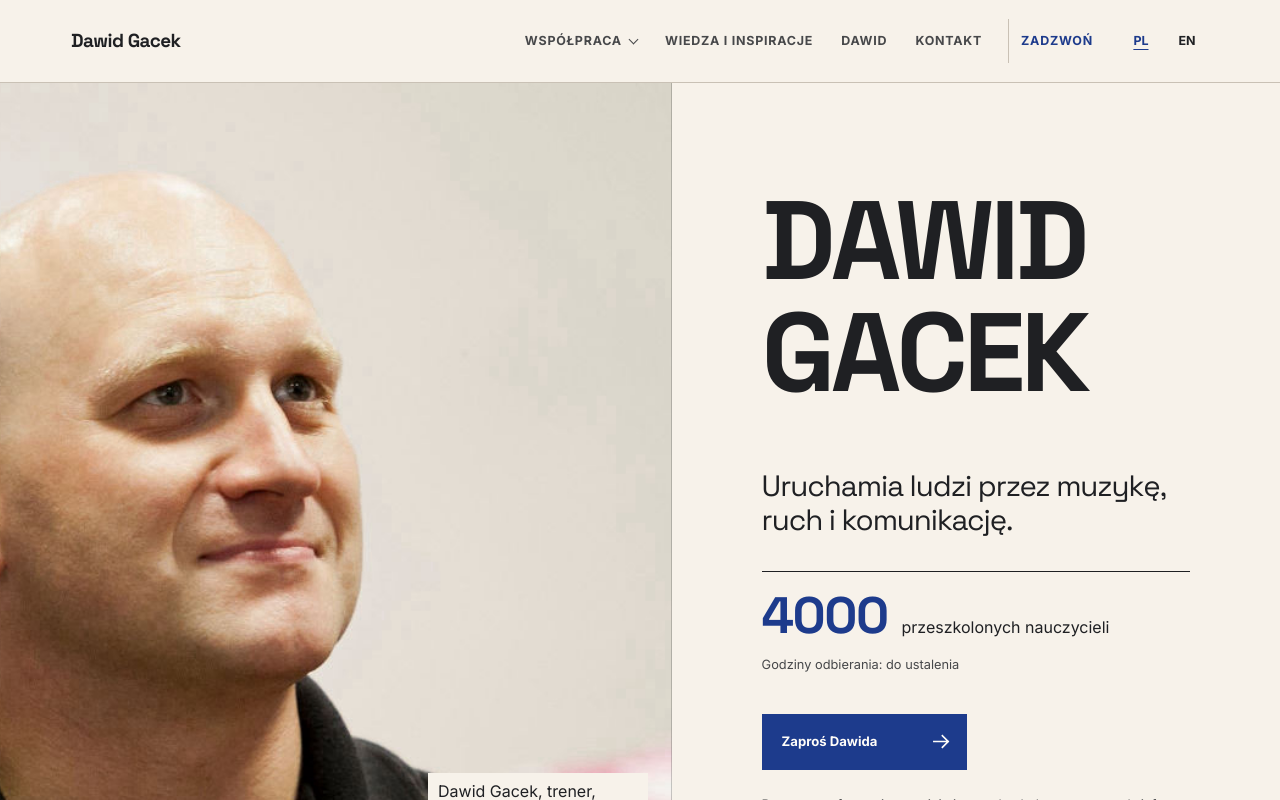
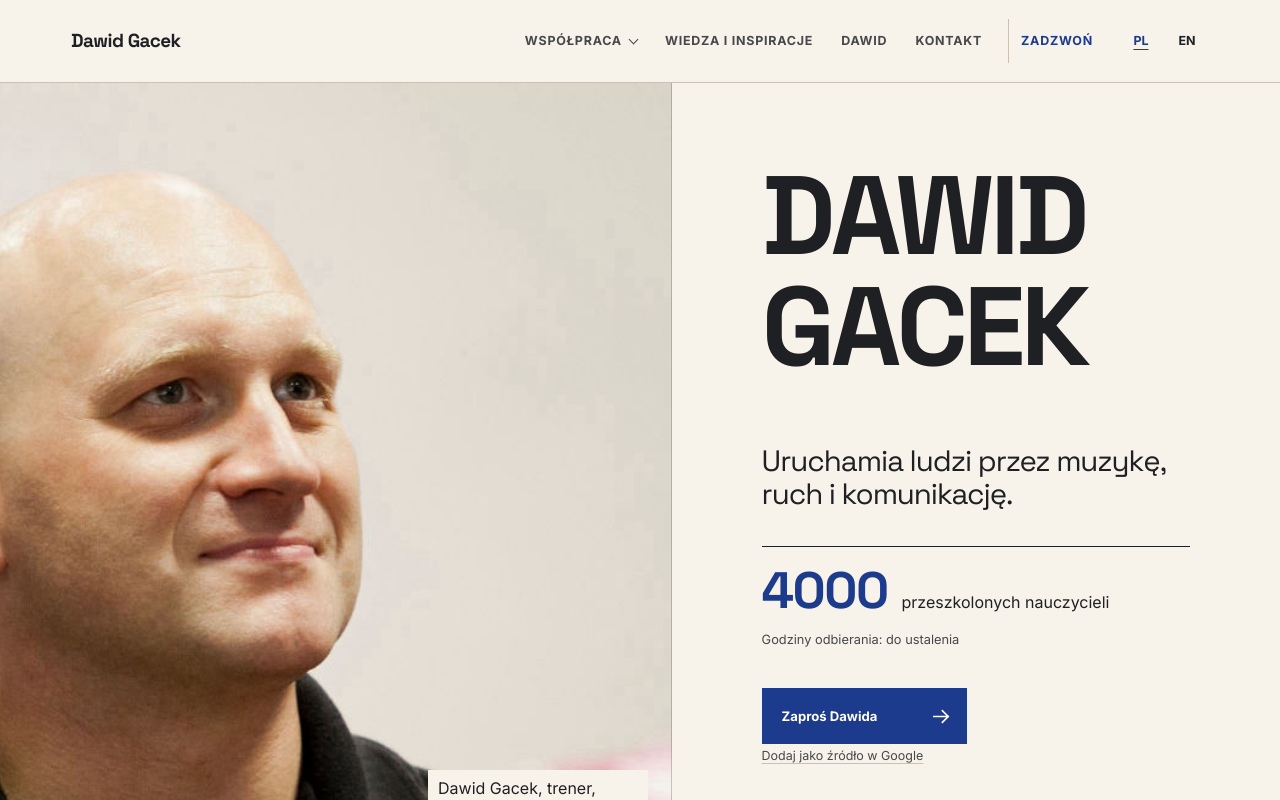
Before and after one commit to RafalWojciechRolsky/david-gacek-portfolio, a Next.js app: page / in a window 1280 px wide. Shown: the top 800 px of the page. Built offline with nearby package versions, Linux system fonts and the light colour scheme; no server answers.

Commit message:
feat: add google preferred sources deeplink cta in hero and mobile menu, restructure content cards with card-top and card-footer, and update subpage hero copy

```diff
--- a/src/app/globals.css
+++ b/src/app/globals.css
@@ -580,7 +580,7 @@ img {
   display: flex;
   flex-direction: column;
   justify-content: center;
-  padding: clamp(44px, 8vw, 112px) clamp(28px, 7vw, 104px);
+  padding: clamp(36px, 6vw, 88px) clamp(28px, 7vw, 104px);
 }
 
 .hero h1 {
@@ -680,6 +680,29 @@ img {
   margin: 24px 0 0;
   color: var(--surface-ink-soft);
   font-size: 0.82rem;
+}
+
+/* Preferred Sources: drugi CTA w hero, dyskretny tekstowy link pod primary.
+   Na ciemnych hero czytelny przez dziedziczenie color z sekcji. */
+.hero-preferred-source {
+  display: block;
+  width: fit-content;
+  min-height: 44px;
+  margin-top: 4px;
+  color: var(--surface-ink-soft);
+  font-size: 0.78rem;
+  font-weight: 400;
+  line-height: 1.3;
+  text-decoration: underline;
+  text-underline-offset: 3px;
+  text-decoration-color: var(--border-subtle);
+  transition: color var(--ease), text-decoration-color var(--ease);
+}
+
+.hero-preferred-source:hover,
+.hero-preferred-source:focus-visible {
+  color: var(--signal-cobalt);
+  text-decoration-color: var(--signal-cobalt);
 }
 
 /* Proof passage */
@@ -1076,6 +1099,7 @@ img {
 .context-grid {
   display: grid;
   grid-template-columns: repeat(2, 1fr);
+  grid-auto-rows: auto auto 1fr auto;
   margin-top: 58px;
   border-top: 1px solid var(--surface-ink);
   border-left: 1px solid var(--surface-ink);
@@ -1083,14 +1107,26 @@ img {
 
 .context-card {
   position: relative;
-  display: flex;
+  display: grid;
+  grid-row: span 4;
+  grid-template-rows: subgrid;
   min-height: 285px;
-  flex-direction: column;
   padding: clamp(24px, 3.3vw, 48px);
   border-right: 1px solid var(--surface-ink);
   border-bottom: 1px solid var(--surface-ink);
   text-decoration: none;
   transition: background var(--ease), color var(--ease);
+}
+
+.context-card .card-top {
+  display: flex;
+  align-items: center;
+}
+
+.context-card .card-footer {
+  display: flex;
+  align-items: flex-end;
+  padding-top: 30px;
 }
 
 .context-card:hover,
@@ -1134,7 +1170,6 @@ img {
   letter-spacing: -0.03em;
   line-height: 1.05;
   overflow-wrap: break-word;
-  min-height: calc(3 * 1.05em);
 }
 
 .context-card p {
@@ -1154,7 +1189,6 @@ img {
   align-items: center;
   gap: 10px;
   margin-top: auto;
-  padding-top: 30px;
   color: var(--signal-cobalt);
   font-size: 0.78rem;
   font-weight: 700;
@@ -1365,6 +1399,7 @@ img {
 .content-grid {
   display: grid;
   grid-template-columns: repeat(3, minmax(0, 1fr));
+  grid-auto-rows: auto auto 1fr auto;
   margin-top: 58px;
   border-top: 1px solid var(--surface-ink);
 }
@@ -1382,31 +1417,64 @@ img {
 }
 
 .content-card {
-  display: flex;
+  display: grid;
+  grid-row: span 4;
+  grid-template-rows: subgrid;
   min-width: 0;
   min-height: 270px;
-  flex-direction: column;
   padding: 24px clamp(20px, 2.8vw, 42px) 30px;
   border-right: 1px solid var(--border-subtle);
   border-bottom: 1px solid var(--border-subtle);
 }
 
+.content-card .card-top {
+  display: flex;
+  align-items: center;
+  justify-content: space-between;
+  gap: 12px;
+}
+
+.content-card .card-top.card-top--empty {
+  display: none;
+}
+
 .content-card--link {
   color: inherit;
   text-decoration: none;
 }
 
-.content-card--link .card-meta {
+.content-card .card-footer {
+  display: flex;
+  flex-direction: column;
+  justify-content: flex-end;
+  padding-top: 24px;
+}
+
+.content-card .card-footer.card-footer--empty {
+  display: none;
+  padding-top: 0;
+}
+
+.content-card .card-footer .card-meta {
+  margin-top: 0;
+  padding-top: 0;
+}
+
+.content-card .card-footer .card-status {
+  margin-top: 10px;
+}
+
+.content-card .card-footer .action-link {
   margin-top: auto;
-  padding-top: 24px;
-}
-
-.content-card--link .card-action {
+  padding-top: 0;
+}
+
+.content-card .card-footer .card-action {
   display: inline-flex;
   align-items: center;
   gap: 8px;
   margin-top: auto;
-  padding-top: 24px;
+  padding-top: 0;
   color: var(--signal-cobalt);
   font-size: 0.82rem;
   font-weight: 700;
@@ -1468,11 +1536,6 @@ img {
   }
 }
 
-.content-card {
-  display: flex;
-  flex-direction: column;
-}
-
 .content-card .card-number {
   color: var(--signal-cobalt);
   font-family: var(--display);
@@ -1481,13 +1544,17 @@ img {
 }
 
 .content-card h3 {
-  margin: 28px 0 0;
+  margin: 24px 0 0;
   font-family: var(--display);
   font-size: clamp(1.45rem, 2.2vw, 2.25rem);
   letter-spacing: -0.03em;
   line-height: 1.12;
   overflow-wrap: break-word;
-  min-height: calc(2 * 1.12em);
+}
+
+.content-card .card-top.card-top--empty ~ h3,
+.content-card .card-top.card-top--empty + h3 {
+  margin-top: 0;
 }
 
 .article-grid .content-card h3 {
@@ -1503,26 +1570,6 @@ img {
   line-height: 1.45;
 }
 
-.content-card .card-meta {
-  margin-top: auto;
-  padding-top: 24px;
-}
-
-.content-card .card-status {
-  margin-top: 10px;
-}
-
-.content-card .action-link:last-child {
-  margin-top: auto;
-  padding-top: 24px;
-}
-
-.content-card .card-meta ~ .card-action,
-.content-card .card-meta ~ .action-link:last-child {
-  margin-top: 14px;
-  padding-top: 0;
-}
-
 .section-action-wrap {
   margin-top: 36px;
 }
@@ -1534,6 +1581,7 @@ img {
 .article-grid {
   display: grid;
   grid-template-columns: 1.2fr 1fr 1fr;
+  grid-auto-rows: auto auto 1fr auto;
   margin-top: 58px;
   border-top: 1px solid var(--surface-ink);
 }
@@ -1556,7 +1604,8 @@ img {
   min-height: 210px;
   flex-direction: column;
   justify-content: space-between;
-  padding: 24px 0 30px;
+  padding: 24px clamp(20px, 2.8vw, 42px) 30px;
+  border-right: 1px solid var(--border-subtle);
   border-bottom: 1px solid var(--border-subtle);
 }
 
@@ -1606,7 +1655,7 @@ img {
 
 /* Generic page hero */
 .page-hero {
-  padding-block: clamp(70px, 10vw, 144px);
+  padding-block: clamp(48px, 6vw, 84px);
   border-bottom: 1px solid var(--border-subtle);
 }
 
@@ -1665,22 +1714,71 @@ img {
   color: var(--signal-ochre-bright);
 }
 
+/* Ciemne hero: drugi CTA czytelny na ciemnym tle, hover w ochre-bright */
+.page-hero--teacher .hero-preferred-source,
+.page-hero--insights .hero-preferred-source,
+.page-hero--contact .hero-preferred-source {
+  color: var(--on-cobalt-muted);
+}
+
+.page-hero--teacher .hero-preferred-source:hover,
+.page-hero--teacher .hero-preferred-source:focus-visible,
+.page-hero--insights .hero-preferred-source:hover,
+.page-hero--insights .hero-preferred-source:focus-visible,
+.page-hero--contact .hero-preferred-source:hover,
+.page-hero--contact .hero-preferred-source:focus-visible {
+  color: var(--signal-ochre-bright);
+}
+
 /* Najważniejszy rezultat szkolenia dostaje rangę przez mocniejszą regułę siatki, bez dokładania nowej rodziny koloru. */
 .page-section--teacher:is(#wyniesiesz, #takeaways) .content-grid {
   border-top-color: var(--signal-cobalt);
 }
 
+/* Cobalt hero: primary CTA jako biały box z tekstem cobalt-dark, hover w ochre-bright.
+   Stały kobalt zlewałby się z tłem hero. Wzór spójny z contact hero. */
+.page-hero--teacher .action-link--primary,
 .page-hero--contact .action-link--primary {
   background: var(--surface-white);
   color: var(--signal-cobalt-dark);
   border: 1px solid var(--surface-white);
 }
 
+.page-hero--teacher .action-link--primary:hover,
+.page-hero--teacher .action-link--primary:focus-visible,
 .page-hero--contact .action-link--primary:hover,
 .page-hero--contact .action-link--primary:focus-visible {
   background: var(--signal-ochre-bright);
   color: var(--surface-ink);
   border-color: var(--signal-ochre-bright);
+  transform: translateY(-2px);
+}
+
+/* Ochre i green hero: CTA w rodzinie sygnału strony, nie w obcym kobalcie.
+   Hover przechodzi w ink - design system przewiduje ink bg + ivory text dla primary CTA. */
+.page-hero--children .action-link--primary {
+  background: var(--signal-ochre-ink);
+  color: var(--surface-white);
+  border: 1px solid var(--signal-ochre-ink);
+}
+
+.page-hero--children .action-link--primary:hover,
+.page-hero--children .action-link--primary:focus-visible {
+  background: var(--surface-ink);
+  border-color: var(--surface-ink);
+  transform: translateY(-2px);
+}
+
+.page-hero--disc .action-link--primary {
+  background: var(--signal-green-ink);
+  color: var(--surface-white);
+  border: 1px solid var(--signal-green-ink);
+}
+
+.page-hero--disc .action-link--primary:hover,
+.page-hero--disc .action-link--primary:focus-visible {
+  background: var(--surface-ink);
+  border-color: var(--surface-ink);
   transform: translateY(-2px);
 }
 
@@ -2664,7 +2762,7 @@ img {
   }
 
   .hero-copy {
-    padding: 30px var(--gutter) 48px;
+    padding: 20px var(--gutter) 32px;
   }
 
   .hero h1 {
@@ -2698,7 +2796,11 @@ img {
   }
 
   .hero-note {
-    margin-top: 16px;
+    margin-top: 10px;
+  }
+
+  .hero-preferred-source {
+    margin-top: 2px;
   }
 
   .section-heading {
@@ -2826,6 +2928,12 @@ img {
     border-right: 0;
   }
 
+  .resource-item {
+    min-height: 0;
+    padding: 26px 0;
+    border-right: 0;
+  }
+
   .content-card h3 {
     margin-top: 17px;
     min-height: 0;
@@ -2859,7 +2967,7 @@ img {
   }
 
   .page-hero {
-    padding-block: 68px 76px;
+    padding-block: 44px 52px;
   }
 
   .page-hero-copy h1 {
--- a/src/components/pages/GenericPage.tsx
+++ b/src/components/pages/GenericPage.tsx
@@ -66,6 +66,7 @@ export function GenericPage({ page, pageKey, locale }: GenericPageProps) {
         visual={visual}
         proof={page.proof}
         ctaLabel={page.cta?.label ?? page.title}
+        locale={locale}
       />
       <PageSections sections={sectionsBeforeVideo} locale={locale} visual={visual} />
       {hasVideo ? (
--- a/src/components/pages/Homepage.tsx
+++ b/src/components/pages/Homepage.tsx
@@ -10,7 +10,7 @@ import { DisclosureFaq } from "@/components/ui/DisclosureFaq";
 import { EvidenceBlock } from "@/components/ui/EvidenceBlock";
 import { MediaFacade } from "@/components/ui/MediaFacade";
 import { pathWithAnchor } from "@/lib/routes";
-import { siteConfig } from "@/lib/site-config";
+import { preferredSourceUrl, siteConfig } from "@/lib/site-config";
 import type { HomepageData } from "@/lib/types";
 import { getMessages } from "@/messages/ui";
 
@@ -61,6 +61,15 @@ export function Homepage({ page }: HomepageProps) {
               {page.cta.label}
             </ActionLink>
           ) : null}
+          <a
+            className="hero-preferred-source"
+            href={preferredSourceUrl()}
+            target="_blank"
+            rel="noopener noreferrer"
+            data-object-id="homepage-hero-preferred-source"
+          >
+            {messages.homepage.preferredSourceCta}
+          </a>
           <p className="hero-note">{messages.homepage.heroNote}</p>
         </div>
       </section>
@@ -154,15 +163,19 @@ export function Homepage({ page }: HomepageProps) {
                 eventName="select_invitation_context"
                 parameters={{ context: context.id, location: "homepage" }}
               >
+                <div className="card-top">
                   <span className="card-number">
                     {String(index + 1).padStart(2, "0")} / {context.label}
                   </span>
+                </div>
                 <h3>{context.title}</h3>
                 <p>{context.body}</p>
+                <div className="card-footer">
                   <span className="card-action">
                     {context.actionLabel}
                     <Arrow />
                   </span>
+                </div>
               </TrackedLink>
             ))}
           </div>
--- a/src/components/sections/PageHero.tsx
+++ b/src/components/sections/PageHero.tsx
@@ -1,7 +1,8 @@
 import Image from "next/image";
 
-import { siteConfig } from "@/lib/site-config";
-import type { PageData, PageVisual } from "@/lib/types";
+import { preferredSourceUrl, siteConfig } from "@/lib/site-config";
+import type { Locale, PageData, PageVisual } from "@/lib/types";
+import { getMessages } from "@/messages/ui";
 
 import { ActionLink } from "@/components/ui/ActionLink";
 
@@ -14,14 +15,17 @@ interface PageHeroProps {
   proof?: string;
   /** Etykieta CTA. */
   ctaLabel: string;
+  /** Lokalizacja treści. */
+  locale: Locale;
 }
 
 /**
  * Renderuje hero podstrony z jednym H1, rolą, dowodem i akcją.
  */
-export function PageHero({ page, visual, proof, ctaLabel }: PageHeroProps) {
+export function PageHero({ page, visual, proof, ctaLabel, locale }: PageHeroProps) {
   const heroImage = visual.heroImage ?? page.heroImage;
   const heroClassName = `page-hero page-hero--${visual.variant} page-hero--${visual.signal}`;
+  const messages = getMessages(locale);
 
   return (
     <section className={heroClassName} aria-labelledby="page-hero-heading">
@@ -40,6 +44,15 @@ export function PageHero({ page, visual, proof, ctaLabel }: PageHeroProps) {
               {ctaLabel}
             </ActionLink>
           ) : null}
+          <a
+            className="hero-preferred-source"
+            href={preferredSourceUrl()}
+            target="_blank"
+            rel="noopener noreferrer"
+            data-object-id="page-hero-preferred-source"
+          >
+            {messages.page.preferredSourceCta}
+          </a>
         </div>
         {heroImage ? (
           <div className="page-hero-media">
--- a/src/lib/site-config.ts
+++ b/src/lib/site-config.ts
@@ -6,6 +6,17 @@ import type { SiteConfig } from "@/lib/types";
  */
 function envOrFallback(value: string | undefined, fallback: string): string {
   return value || fallback;
+}
+
+/**
+ * Buduje deeplink Google Preferred Sources z publicznego adresu serwisu.
+ * Gdy siteUrl jest pusty (etap developmentu), prowadzi do ogólnej strony preferencji.
+ */
+export function preferredSourceUrl(): string {
+  const url = siteConfig.siteUrl;
+  if (!url) return "https://www.google.com/preferences/source";
+  const domain = url.replace(/^https?:\/\//, "").replace(/\/.*$/, "");
+  return `https://www.google.com/preferences/source?q=${domain}`;
 }
 
 /**
--- a/src/messages/ui.json
+++ b/src/messages/ui.json
@@ -35,7 +35,8 @@
       "close": "Zamknij",
       "mobileWorkWith": "Współpraca",
       "call": "Zadzwoń do Dawida",
-      "whatsapp": "Napisz na WhatsApp"
+      "whatsapp": "Napisz na WhatsApp",
+      "preferredSource": "Dodaj jako źródło w Google"
     },
     "footer": {
       "brandLine": "Zapraszasz Dawida, nie kupujesz pakietu.",
@@ -63,6 +64,7 @@
     },
     "homepage": {
       "heroNote": "Rozmowa o formacie, terminie i warunkach, bez gotowego briefu.",
+      "preferredSourceCta": "Dodaj jako źródło w Google",
       "proofHeading": "Doświadczenie, które widać w działaniu",
       "proofIntro": "Nie proszę, żeby wierzyć na słowo. Zobacz fakty, role i środowiska, w których pracuję.",
       "environmentsHeading": "Środowiska, w których działa",
@@ -83,7 +85,8 @@
       "faqIntro": "Odpowiedzi pomagają sprawdzić dopasowanie przed rozmową.",
       "videoHeading": "Dawid w działaniu",
       "videoIntro": "Kliknij, aby zobaczyć Dawida podczas pracy z grupą.",
-      "videoPlayLabel": "Odtwórz wideo"
+      "videoPlayLabel": "Odtwórz wideo",
+      "preferredSourceCta": "Dodaj jako źródło w Google"
     },
     "resources": {
       "label": "Materiał",
@@ -176,7 +179,8 @@
       "close": "Close",
       "mobileWorkWith": "Work with Dawid",
       "call": "Call Dawid",
-      "whatsapp": "Message Dawid on WhatsApp"
+      "whatsapp": "Message Dawid on WhatsApp",
+      "preferredSource": "Add as preferred source on Google"
     },
     "footer": {
       "brandLine": "You invite Dawid, you do not buy a package.",
@@ -204,6 +208,7 @@
     },
     "homepage": {
       "heroNote": "A conversation about format, timing, and practical details, without a finished brief.",
+      "preferredSourceCta": "Add as preferred source on Google",
       "proofHeading": "Experience you can see in action",
       "proofIntro": "You do not have to take my word for it. See the facts, roles, and contexts in which I work.",
       "environmentsHeading": "Where Dawid works",
@@ -224,7 +229,8 @@
       "faqIntro": "These answers help you check the fit before getting in touch.",
       "videoHeading": "Dawid in action",
       "videoIntro": "Click to see Dawid working with a group.",
-      "videoPlayLabel": "Play the video"
+      "videoPlayLabel": "Play the video",
+      "preferredSourceCta": "Add as preferred source on Google"
     },
     "resources": {
       "label": "Resource",
```
Also changed, not shown: src/components/chrome/MobileMenu.tsx (+9 -0 lines), src/components/ui/ContentCard.tsx (+14 -0 lines), src/content/site-visuals.json (+4 -4 lines), src/content/site-content.json. Lines whose indentation alone changed are shown as unchanged.
